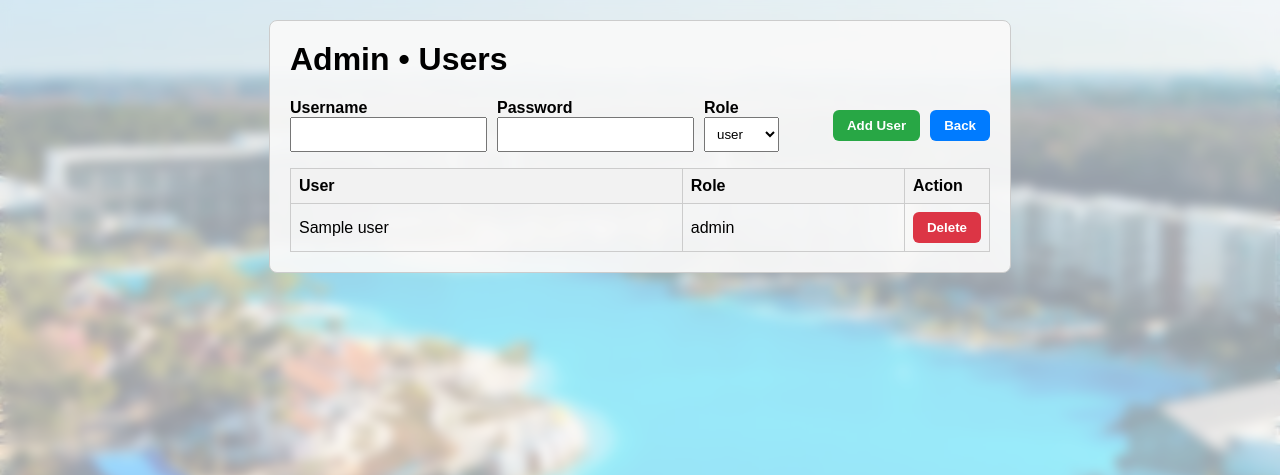
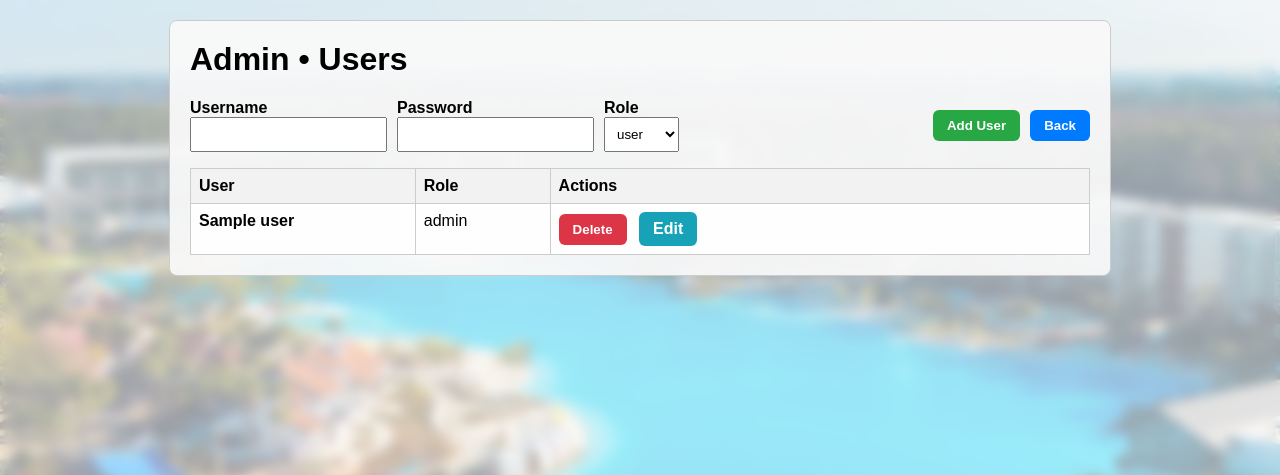
Before and after one commit to ojavier0506-ui/golf_carts, a Flask app: template templates/admin_users.html in a window 1280 px wide. Shown: the top 475 px of the page. Run offline with Flask 3, Linux system fonts and the light colour scheme; the template is opened without the code that fills it: most values are stand-ins (such as "Sample title", 1, 10 or a date in 2020); parts of the project's set-up code (start-up, migrations or seed data) failed here and were passed over.

Commit message:
Update admin_users.html

```diff
--- a/templates/admin_users.html
+++ b/templates/admin_users.html
@@ -17,7 +17,7 @@
         z-index: -1;
     }
     h1 { margin-top: 0; }
-    .container { max-width: 700px; margin: auto; background: rgba(249,249,249,0.93); padding: 20px; border-radius: 8px; border: 1px solid #ccc; }
+    .container { max-width: 900px; margin: auto; background: rgba(249,249,249,0.93); padding: 20px; border-radius: 8px; border: 1px solid #ccc; }
     .row { display: flex; gap: 10px; flex-wrap: wrap; align-items: center; }
     label { font-weight: bold; }
     input, select { padding: 8px; }
@@ -28,10 +28,16 @@
     .btn-del:hover { background: #b02a37; }
     .btn-back { background: #007bff; }
     .btn-back:hover { background: #0056b3; }
-    table { width: 100%; border-collapse: collapse; margin-top: 16px; }
-    th, td { border: 1px solid #ccc; padding: 8px; text-align: left; }
+    .btn-edit { background: #17a2b8; }
+    .btn-edit:hover { background: #138496; }
+    .btn-save { background: #6f42c1; }
+    .btn-save:hover { background: #59359c; }
+    table { width: 100%; border-collapse: collapse; margin-top: 16px; background: rgba(255,255,255,0.92); }
+    th, td { border: 1px solid #ccc; padding: 8px; text-align: left; vertical-align: top; }
     th { background: #f2f2f2; }
     .error { color: #b02a37; margin-top: 10px; }
+    .muted { color: #666; font-style: italic; font-size: 12px; }
+    details summary { cursor: pointer; }
 </style>
 </head>
 <body>
@@ -42,6 +48,7 @@
       <p class="error">{{ error }}</p>
     {% endif %}
 
+    <!-- Agregar usuario -->
     <form method="POST" class="row" style="margin-bottom: 12px;">
         <input type="hidden" name="action" value="add">
         <div class="row" style="flex:1;">
@@ -65,25 +72,58 @@
         <button class="btn btn-back" type="button" onclick="window.location.href='/'">Back</button>
     </form>
 
+    <!-- Lista y edición -->
     <table>
         <thead>
             <tr>
-                <th>User</th>
-                <th>Role</th>
-                <th style="width:1%; white-space:nowrap;">Action</th>
+                <th style="width: 25%;">User</th>
+                <th style="width: 15%;">Role</th>
+                <th style="width: 60%;">Actions</th>
             </tr>
         </thead>
         <tbody>
             {% for uname, info in users.items() %}
             <tr>
-                <td>{{ uname }}</td>
+                <td><strong>{{ uname }}</strong></td>
                 <td>{{ info.role }}</td>
                 <td>
-                    <form method="POST" onsubmit="return confirm('Delete user {{ uname }}?');" style="display:inline;">
+                    <!-- Botón eliminar -->
+                    <form method="POST" onsubmit="return confirm('Delete user {{ uname }}?');" style="display:inline-block; margin-right: 8px;">
                         <input type="hidden" name="action" value="delete">
                         <input type="hidden" name="username" value="{{ uname }}">
                         <button class="btn btn-del" type="submit">Delete</button>
                     </form>
+
+                    <!-- Editor inline con <details> -->
+                    <details style="display:inline-block;">
+                        <summary class="btn btn-edit" style="list-style:none; display:inline-block; padding:8px 14px;">Edit</summary>
+                        <div style="margin-top:10px;">
+                            <form method="POST" class="row" style="gap:14px; align-items:flex-end;">
+                                <input type="hidden" name="action" value="edit">
+                                <input type="hidden" name="old_username" value="{{ uname }}">
+
+                                <div>
+                                    <label>Username</label><br>
+                                    <input type="text" name="username" value="{{ uname }}" required>
+                                </div>
+                                <div>
+                                    <label>New Password</label><br>
+                                    <input type="password" name="password" placeholder="(leave blank to keep)">
+                                    <div class="muted">Leave blank to keep current password.</div>
+                                </div>
+                                <div>
+                                    <label>Role</label><br>
+                                    <select name="role">
+                                        <option value="user" {% if info.role == 'user' %}selected{% endif %}>user</option>
+                                        <option value="admin" {% if info.role == 'admin' %}selected{% endif %}>admin</option>
+                                    </select>
+                                </div>
+                                <div>
+                                    <button class="btn btn-save" type="submit">Save</button>
+                                </div>
+                            </form>
+                        </div>
+                    </details>
                 </td>
             </tr>
             {% endfor %}
```
